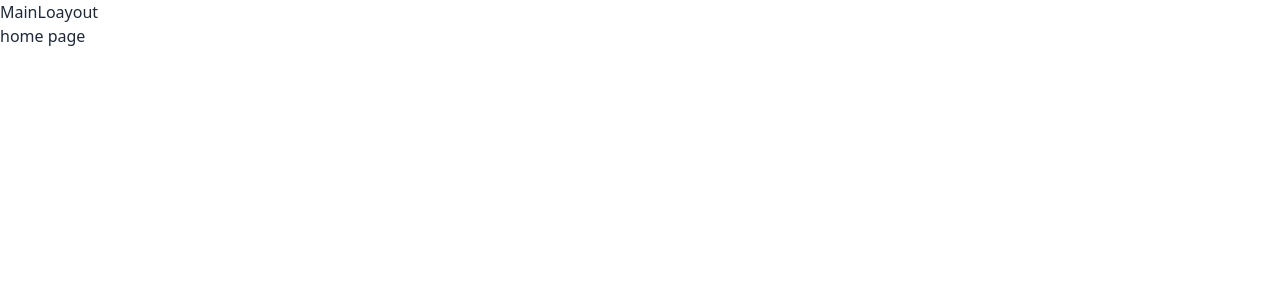
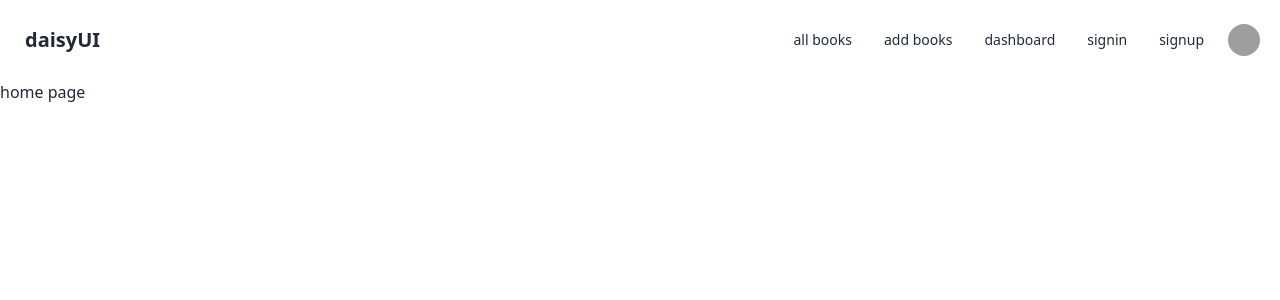
Before and after one commit to Moh-RAIEAN/assignment-5-frontend, a React (Vite) app: page / in a window 1280 px wide. Shown: the top 300 px of the page. Built offline with nearby package versions, Linux system fonts and the light colour scheme; grey boxes are pictures that could not be loaded.

Commit message:
navbar added in main layout

```diff
--- a/src/Layout/MainLoayout.tsx
+++ b/src/Layout/MainLoayout.tsx
@@ -1,8 +1,9 @@
 import { Outlet } from "react-router-dom";
+import Navbar from "../components/view/Navbar";
 export default function MainLoayout() {
   return (
     <div>
-      <div>MainLoayout</div>
+      <Navbar />
       <Outlet />
     </div>
   );
--- /dev/null
+++ b/src/components/view/Navbar.tsx
@@ -0,0 +1,48 @@
+export default function Navbar() {
+  return (
+    <div className="navbar bg-base-100">
+      <div className="flex-1">
+        <a className="btn btn-ghost normal-case text-xl">daisyUI</a>
+      </div>
+      <div className="flex-none">
+        <ul className="menu menu-horizontal px-1 items-center">
+          <li>
+            <a>all books</a>
+          </li>
+          <li>
+            <a>add books</a>
+          </li>
+          <li>
+            <a>dashboard</a>
+          </li>
+          <li>
+            <a>signin</a>
+          </li>
+          <li>
+            <a>signup</a>
+          </li>
+          <li>
+            <div className="dropdown dropdown-end p-0">
+              <label tabIndex={0} className="btn btn-ghost btn-circle avatar">
+                <div className="w-8 rounded-full">
+                  <img src="/images/stock/photo-1534528741775-53994a69daeb.jpg" />
+                </div>
+              </label>
+              <ul
+                tabIndex={0}
+                className="mt-3 z-[1] p-2 shadow menu menu-sm dropdown-content bg-base-100 rounded-box w-52"
+              >
+                <li>
+                  <a>username</a>
+                </li>
+                <li>
+                  <a>Logout</a>
+                </li>
+              </ul>
+            </div>
+          </li>
+        </ul>
+      </div>
+    </div>
+  );
+}
```
